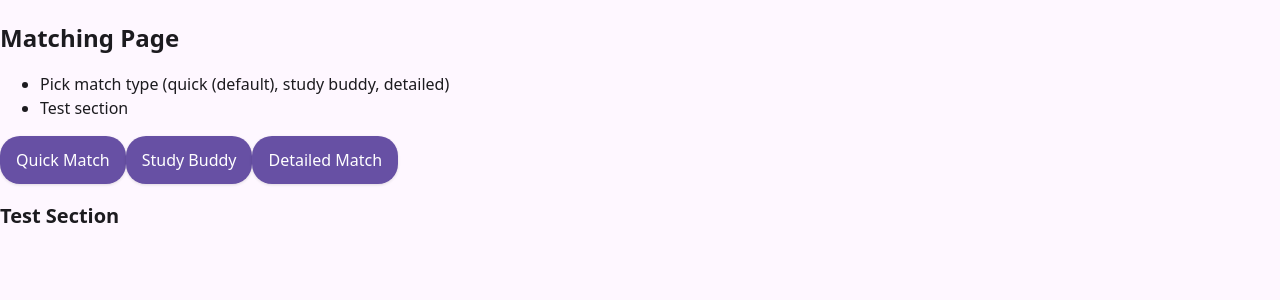
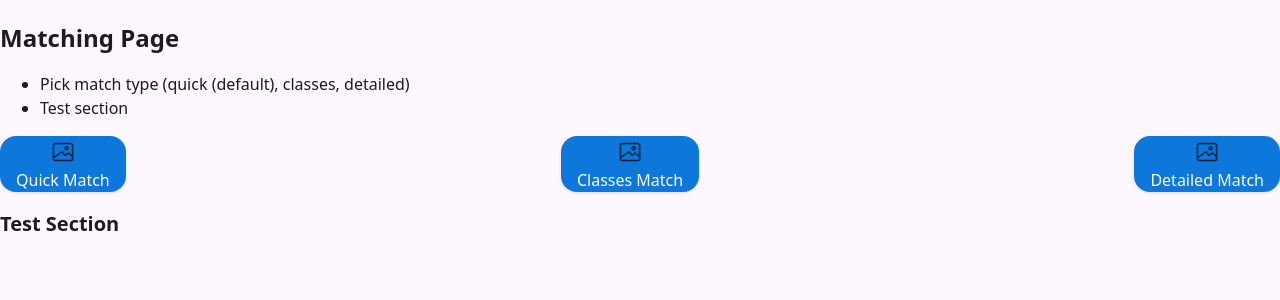
Before and after one commit to toBFrank/friendship-match, a React app in the folder frontend/: page /matching in a window 1280 px wide. Shown: the top 300 px of the page. Built offline with nearby package versions, Linux system fonts and the light colour scheme; the HTML template or start-up script is replaced by a standard one.

Commit message:
Added test path button skeleton component to Matching.

```diff
--- a/frontend/src/pages/Authentication/Authentication.tsx
+++ b/frontend/src/pages/Authentication/Authentication.tsx
@@ -6,8 +6,7 @@ function Authentication() {
       <section className={styles.section}>
         <h1>Authentication Page</h1>
         <ul>
-            <li>Pick match type (quick (default), study buddy, detailed)</li>
-            <li>Other things to find on this page...</li>
+            <li>Things to find on this page...</li>
         </ul>
       </section>
     </main>
--- a/frontend/src/pages/Landing/Landing.tsx
+++ b/frontend/src/pages/Landing/Landing.tsx
@@ -23,7 +23,7 @@ function Landing() {
       <section className={styles.section}>
         <h2>Features</h2>
         <ul>
-          <li>Multiple match types (quick, study buddy, detailed)</li>
+          <li>Multiple match types (quick, classes, detailed)</li>
           <li>Personalized matching based on test results</li>
           <li>Easy-to-use interface</li>
         </ul>
--- a/frontend/src/pages/Matching/Matching.module.css
+++ b/frontend/src/pages/Matching/Matching.module.css
@@ -1 +1,22 @@
 @import "../../styles/globals.css";
+
+section.testpath {
+  display: flex;
+  flex-direction: row;
+  justify-content: space-between;
+}
+
+.testpath_bttn {
+  display: flex;
+  flex-direction: column;
+  align-items: center;
+  justify-content: center;
+  background-color: var(--md-primary);
+  color: var(--md-on-primary);
+  border-radius: var(--space-3);
+}
+
+button.testpath_bttn img {
+  width: 32px;
+  height: auto;
+}
--- a/frontend/src/pages/Matching/Matching.tsx
+++ b/frontend/src/pages/Matching/Matching.tsx
@@ -1,4 +1,5 @@
 import styles from "./Matching.module.css";
+import TestPathButton from "./TestPathButton";
 
 function Matching() {
   return (
@@ -6,14 +7,16 @@ function Matching() {
       <section className={styles.section}>
         <h1>Matching Page</h1>
         <ul>
-            <li>Pick match type (quick (default), study buddy, detailed)</li>
-            <li>Test section</li>
+          <li>Pick match type (quick (default), classes, detailed)</li>
+          <li>Test section</li>
         </ul>
       </section>
       <section className={styles.section}>
-        <button>Quick Match</button>
-        <button>Study Buddy</button>
-        <button>Detailed Match</button>
+        <section className={styles.testpath}>
+          <TestPathButton label={"Quick Match"} />
+          <TestPathButton label={"Classes Match"} />
+          <TestPathButton label={"Detailed Match"} />
+        </section>
       </section>
       <section className={styles.section}>
         <h2>Test Section</h2>
--- /dev/null
+++ b/frontend/src/pages/Matching/TestPathButton.tsx
@@ -0,0 +1,21 @@
+import styles from "./Matching.module.css";
+
+interface TestPathButtonProps {
+    label: string;
+    icon?: string;
+    onClick?: () => void;
+}
+
+function TestPathButton({ label, icon, onClick }: TestPathButtonProps) {
+    return (
+        <button className={styles.testpath_bttn} onClick={onClick}>
+            <img
+                src={icon || "/src/assets/icons/placeholder_icon.png"}
+                alt="Placeholder Icon"
+            />
+            <span>{label}</span>
+        </button>
+    );
+}
+
+export default TestPathButton;
--- a/frontend/src/styles/variables.css
+++ b/frontend/src/styles/variables.css
@@ -1,7 +1,7 @@
 /* variables.css */
 :root {
   /* Colors (MD3-inspired, neutral) */
-  --md-primary: #6750a4;
+  --md-primary: #0e77db;
   --md-on-primary: #ffffff;
   --md-surface: #ffffff;
   --md-background: #fef7ff;
```
Also changed, not shown: frontend/src/assets/icons/placeholder_icon.png (added), 1 other file (tests, documents, lock files or other folders).
